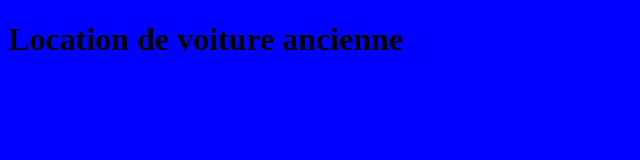
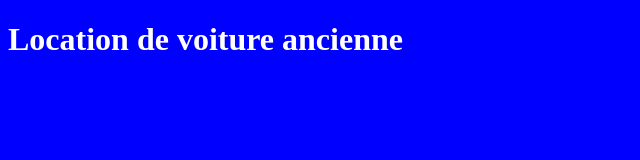
Before and after one commit to piuwpiuw/locationVoiture, a plain HTML site: page index.html in a window 1280 px wide. Shown: the whole page, without its empty margins (0-640 px from the left). Drawn offline with Linux system fonts and the light colour scheme.

Commit message:
couleur du titre blanche

```diff
--- a/index.html
+++ b/index.html
@@ -5,7 +5,7 @@
 <title> git</title>
 </head>
 <body style="background-color:blue">
-<h1 style="background-color=white">Location de voiture ancienne</h1>
+<h1 style="color:white">Location de voiture ancienne</h1>
 
 </body>
 </html>
```
